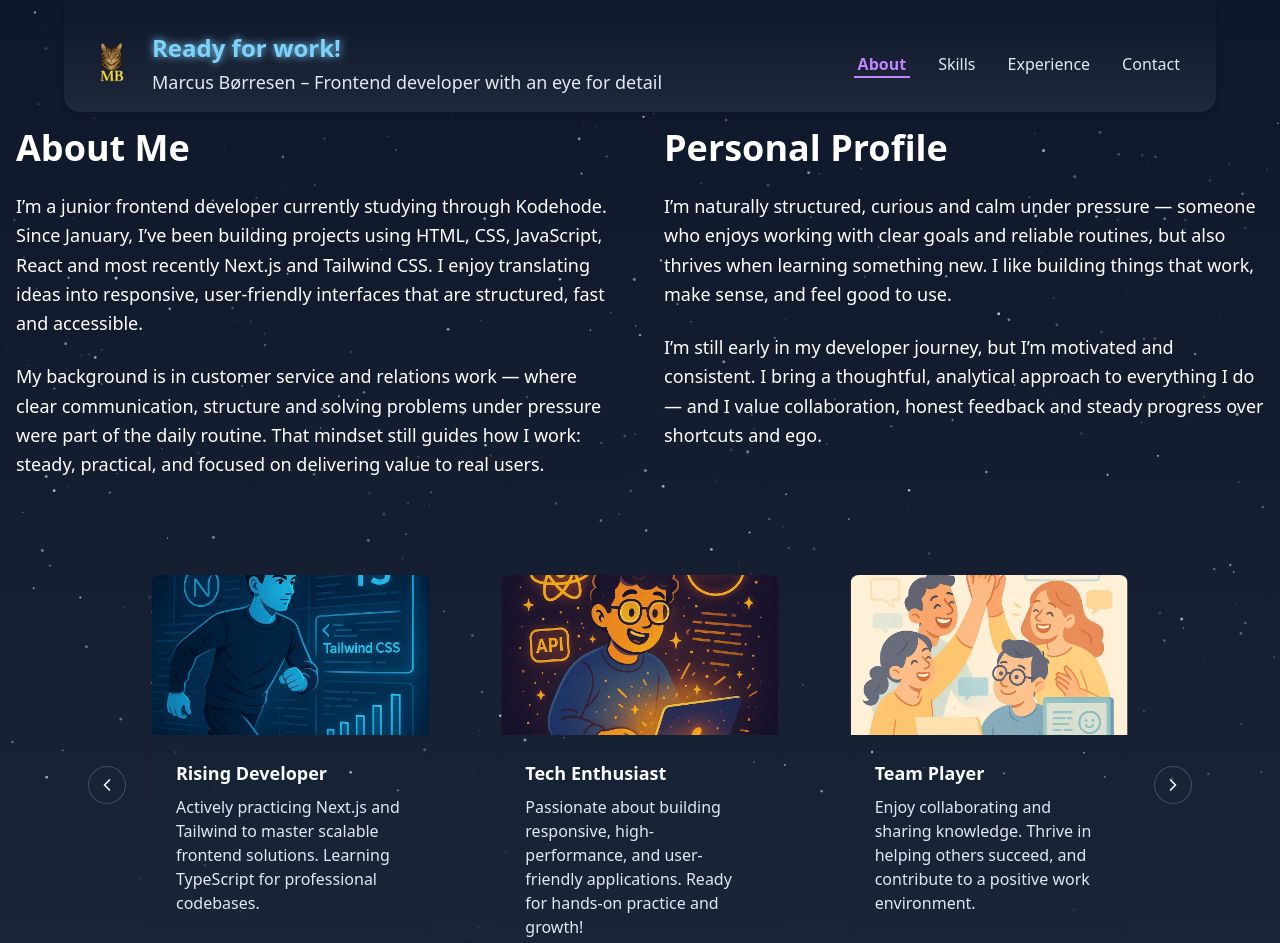
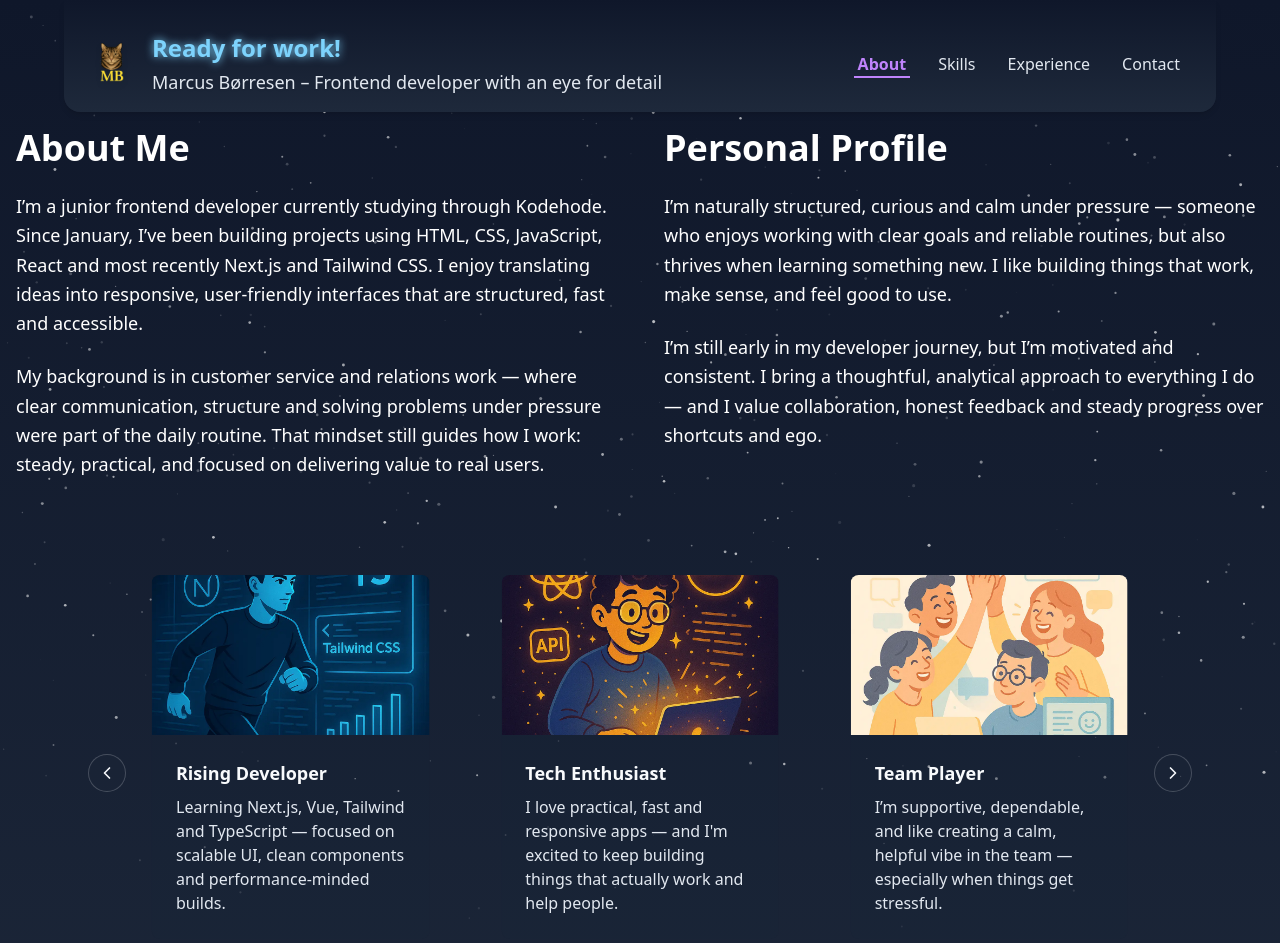
Before and after one commit to Marcus-Kodehode/my-awesome-cv, a Next.js app: page /about in a window 1280 px wide. Shown: the top 943 px of the page. Built offline with nearby package versions, Linux system fonts and the light colour scheme.

Commit message:
sacrificed 3 rubber ducks to debug this

```diff
--- a/src/data/cardsdata.js
+++ b/src/data/cardsdata.js
@@ -4,54 +4,54 @@ export const CARDS_DATA = [
     imageSrc: "/images/cards/infocard1.webp",
     title: "Frontend Builder",
     description:
-      "Experienced with HTML, CSS, JavaScript and React. Strong in structure, semantics and modern design methods.",
+      "Comfortable with HTML, CSS, JavaScript and React. I enjoy turning layouts into clean, structured, and accessible code.",
   },
   {
     imageSrc: "/images/cards/infocard2.webp",
     title: "Rising Developer",
     description:
-      "Actively practicing Next.js and Tailwind to master scalable frontend solutions. Learning TypeScript for professional codebases.",
+      "Learning Next.js, Vue, Tailwind and TypeScript — focused on scalable UI, clean components and performance-minded builds.",
   },
   {
     imageSrc: "/images/cards/infocard3.webp",
     title: "Tech Enthusiast",
     description:
-      "Passionate about building responsive, high-performance, and user-friendly applications. Ready for hands-on practice and growth!",
+      "I love practical, fast and responsive apps — and I'm excited to keep building things that actually work and help people.",
   },
   {
     imageSrc: "/images/cards/infocard4.webp",
     title: "Team Player",
     description:
-      "Enjoy collaborating and sharing knowledge. Thrive in helping others succeed, and contribute to a positive work environment.",
+      "I’m supportive, dependable, and like creating a calm, helpful vibe in the team — especially when things get stressful.",
   },
   {
     imageSrc: "/images/cards/infocard5.webp",
     title: "Lifelong Learner",
     description:
-      "Driven by continuous learning; stay up-to-date with modern technologies, tools, and best practices in frontend development.",
+      "I’m curious by nature. Always improving — whether it’s code quality, new tools, or better project habits.",
   },
   {
     imageSrc: "/images/cards/infocard6.webp",
     title: "Problem Solver",
     description:
-      "Skilled at analyzing challenges and crafting practical, user-centric solutions in both development and design.",
+      "I like structure and logic. Breaking things down and fixing them is half the fun — especially when it helps someone.",
   },
     {
     imageSrc: "/images/cards/infocard7.webp",
     title: "Leadership & Sales",
     description:
-      "Enjoy leading, motivating others and selling ideas or products. Skilled in leadership and sales with a drive for success and recognition."
+      "I know how to guide people, earn trust, and sell with honesty. Comes from real experience — not just theory."
   },
   {
     imageSrc: "/images/cards/infocard8.webp",
     title: "Teamwork & Support",
     description:
-      "Strong at giving advice, helping and supporting others in service or care-related roles. Thrive in collaborative, harmonious environments."
+      "Helping others succeed has always come naturally. I bring care, loyalty and a steady presence to any group."
   },
   {
     imageSrc: "/images/cards/infocard9.webp",
     title: "Organizational Skills",
     description:
-      "Excellent at working with data, structure and office tools. Dependable, detail‐oriented, and efficient at creating order and control."
+      "Order and flow matter to me. I like keeping things tidy — in code, in tasks, and in shared tools and systems."
   },
 ];
```
